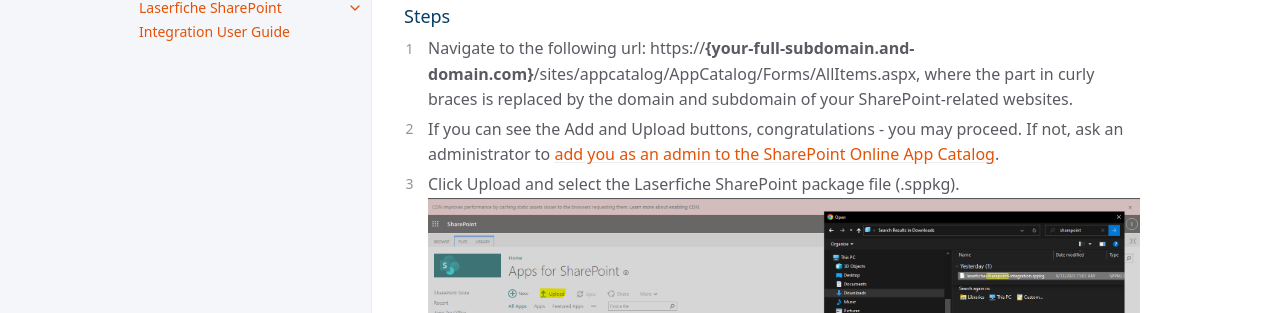
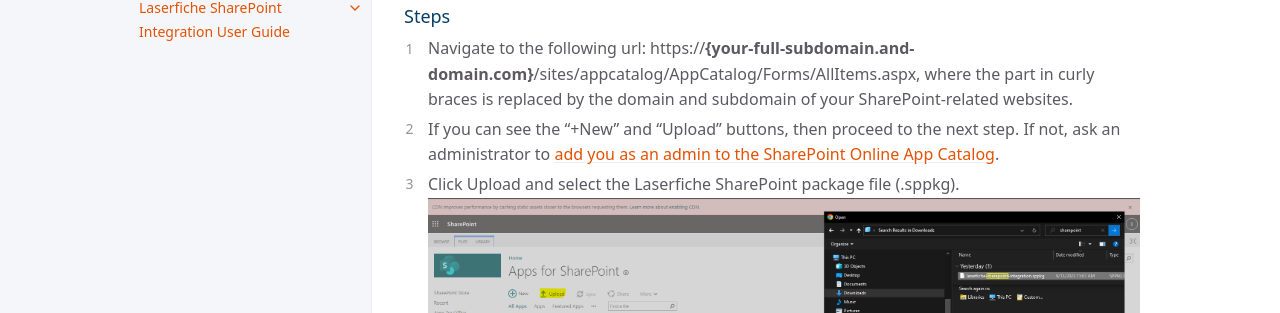
Before and after one commit to isabella232/laserfiche-sharepoint-integration, a Jekyll site: the page built from jekyll_files/docs/admin-documentation/add-app-organization.md, in a window 1280 px wide and 900 px high. Shown: the part 412-725 px from the top of the window. Built offline with Jekyll 4.4.1, drawn with Linux system fonts in a browser that asks for light colours; cached includes are drawn as plain includes.

Commit message:
improved build process for solution, updated image

```diff
--- a/jekyll_files/docs/admin-documentation/add-app-organization.md
+++ b/jekyll_files/docs/admin-documentation/add-app-organization.md
@@ -16,9 +16,9 @@ parent: Laserfiche SharePoint Integration Administration Guide
 
 ### Steps
 1. Navigate to the following url: https://<b>{your-full-subdomain.and-domain.com}</b>/sites/appcatalog/AppCatalog/Forms/AllItems.aspx, where the part in curly braces is replaced by the domain and subdomain of your SharePoint-related websites.
-1. If you can see the Add and Upload buttons, congratulations - you may proceed. If not, ask an administrator to [add you as an admin to the SharePoint Online App Catalog](https://learn.microsoft.com/en-us/office365/customlearning/addappadmin#add-an-administrator).
+1. If you can see the "+New" and "Upload" buttons, then proceed to the next step. If not, ask an administrator to [add you as an admin to the SharePoint Online App Catalog](https://learn.microsoft.com/en-us/office365/customlearning/addappadmin#add-an-administrator).
 1. Click Upload and select the Laserfiche SharePoint package file (.sppkg).
-<a href="../assets/images/uploadSppkgFile.png"><img src="../assets/images/uploadSppkgFile.png"></a>
+<a href="../assets/images/uploadSolution.png"><img src="../assets/images/uploadSolution.png"></a>
   - NOTE: It's possible to build a new SharePoint Integration package file directly from source code by following the instructions in this [README.md](https://github.com/Laserfiche/laserfiche-sharepoint-integration#readme).
 1. Back in your SharePoint Site, navigate to the app catalog by clicking on the "Site Contents" item in the
 navigation bar.
```
Also changed, not shown: README.md, jekyll_files/docs/assets/images/uploadSolution.png (renamed from jekyll_files/docs/assets/images/UploadSppkgFile.png).
